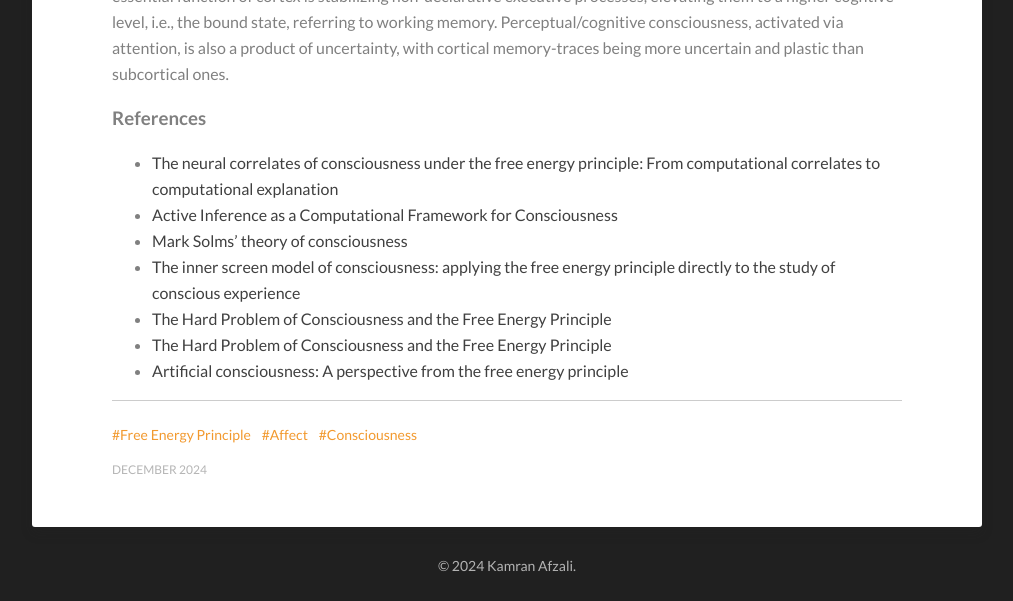
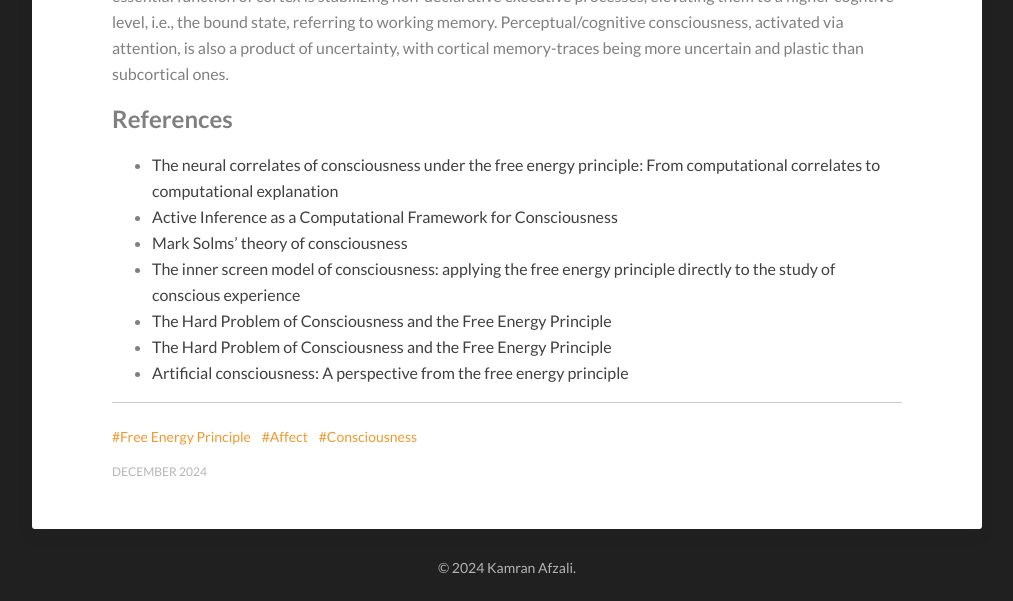
Before and after one commit to Kamran-Afzali/Kamran-Afzali.github.io, a Jekyll site: the page built from _posts/2024-12-25-con_fep_3.md, in a window 1280 px wide. Shown: the part 4113-4714 px from the top of the page, without its empty margins (133-1146 px from the left). Built offline with Jekyll 4.4.1, drawn with Linux system fonts in a browser that asks for light colours.

Commit message:
Update 2024-12-25-con_fep_3.md

```diff
--- a/_posts/2024-12-25-con_fep_3.md
+++ b/_posts/2024-12-25-con_fep_3.md
@@ -35,7 +35,7 @@ Here we discussec that the, **emergence of conscious self-states** is fundamenta
 
 
 
-### References
+## References
 
 - [The neural correlates of consciousness under the free energy principle: From computational correlates to computational explanation](https://www.researchgate.net/publication/354961263_The_neural_correlates_of_consciousness_under_the_free_energy_principle_From_computational_correlates_to_computational_explanation)
 - [Active Inference as a Computational Framework for Consciousness](https://link.springer.com/article/10.1007/s13164-021-00579-w)
```
